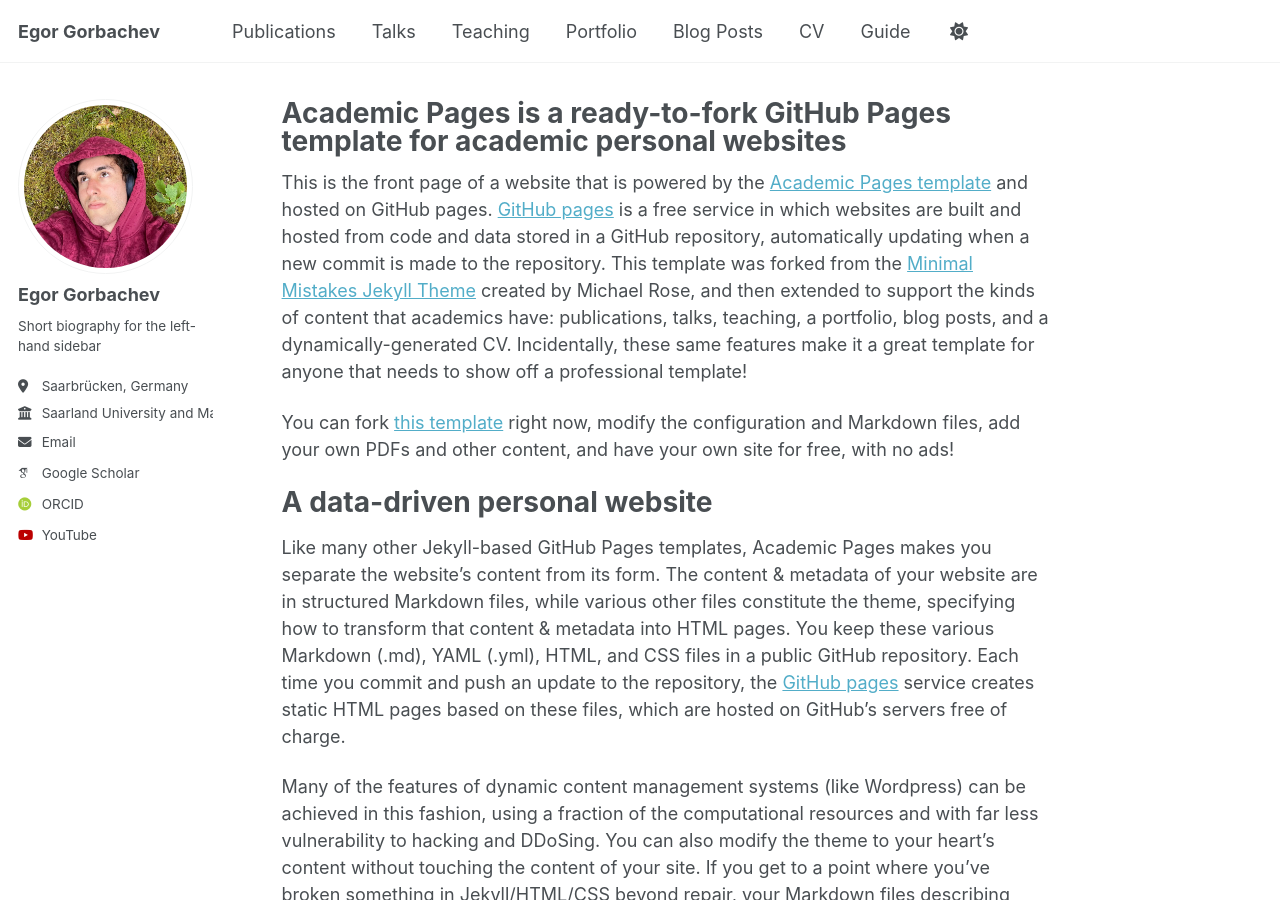
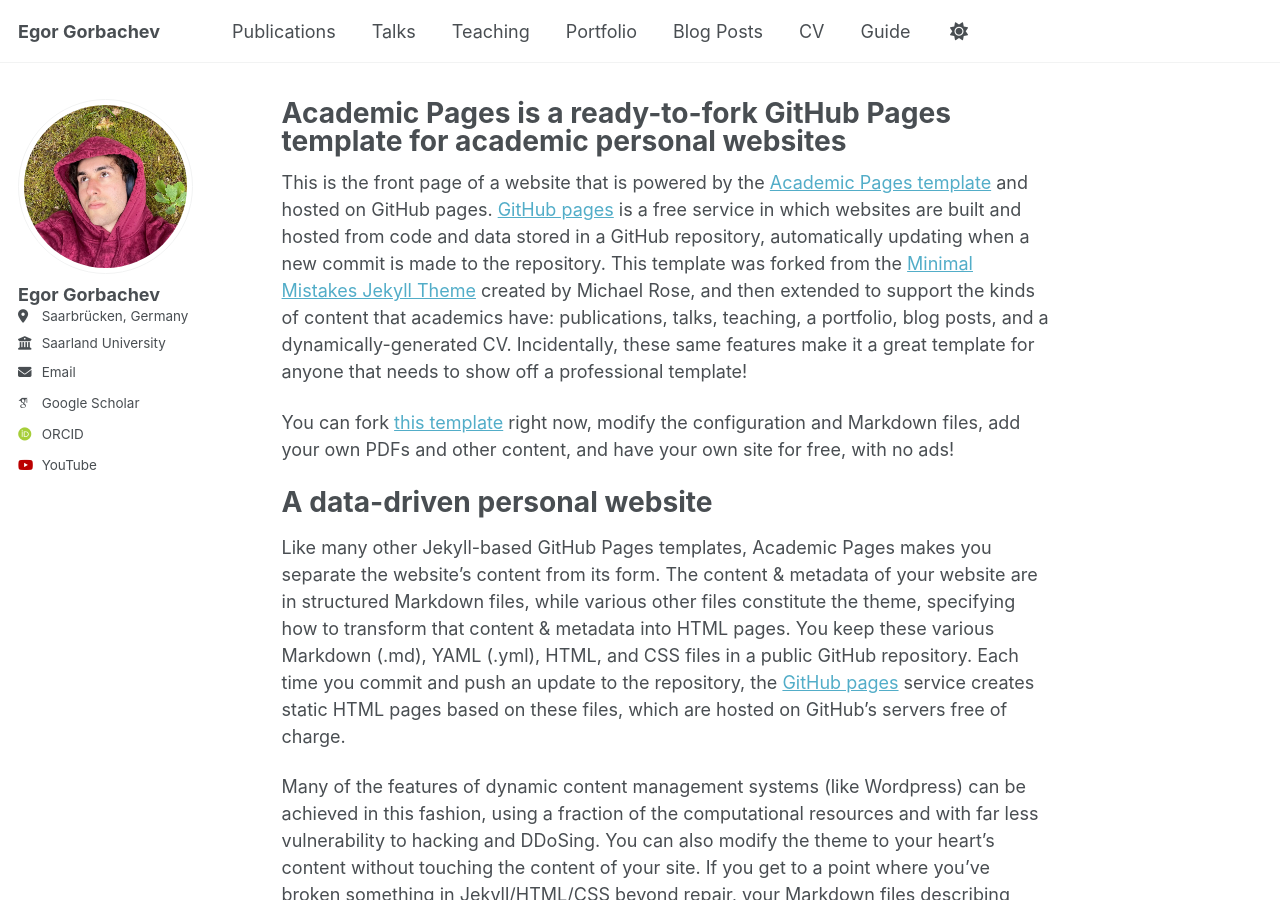
Before and after one commit to peltorator/peltorator.github.io, a Jekyll site: the page built from _pages/about.md, in a window 1280 px wide and 900 px high. Built offline with Jekyll 4.4.1, drawn with Linux system fonts in a browser that asks for light colours; some web fonts are replaced; a script that is not in the unit is left out.

Commit message:
Update _config.yml

```diff
--- a/_config.yml
+++ b/_config.yml
@@ -12,7 +12,7 @@
 title                    : "Egor Gorbachev"
 title_separator          : "-"
 name                     : &name "Egor Gotbachev"
-description              : &description "personal description"
+description              : &description ""
 url                      : https://peltorator.github.io # the base hostname & protocol for your site e.g. "https://[your GitHub username].github.io" or if you already have some other page hosted on Github then use "https://[your GitHub username].github.io/[Your Repo Name]"
 baseurl                  : "" # the subpath of your site, e.g. "/blog"
 repository               : "peltorator/peltorator.github.io"
@@ -25,9 +25,9 @@
   avatar           : "profile.png"
   name             : "Egor Gorbachev"
   pronouns         : # example: "she/her"
-  bio              : "Short biography for the left-hand sidebar"
+  bio              : # "Short biography for the left-hand sidebar"
   location         : "Saarbrücken, Germany"
-  employer         : "Saarland University and Max Plank Institute for Informatics"
+  employer         : "Saarland University"
   uri              : # URL
   email            : "peltorator at gmail dot com"
 
```
